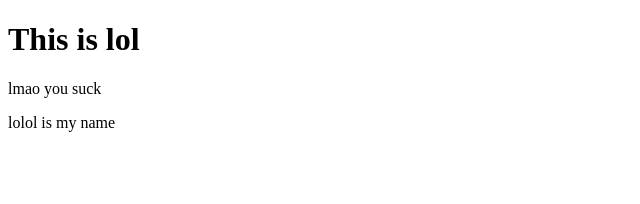
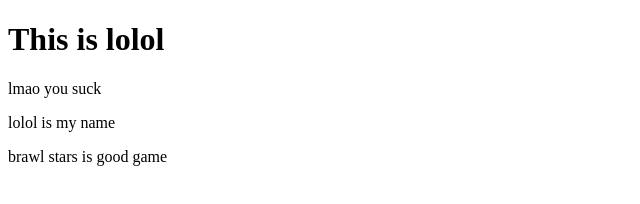
Before and after one commit to lolol6969/stock___management, a website: page index.html in a window 1280 px wide. Shown: the whole page, without its empty margins (0-640 px from the left). Drawn offline with Linux system fonts and the light colour scheme.

Commit message:
fourth commit

```diff
--- a/index.html
+++ b/index.html
@@ -2,9 +2,10 @@
 <html>
     <head></head>
     <body>
-        <h1>This is lol</h1>
+        <h1>This is lolol</h1>
         <p>lmao you suck</p>
         <p>lolol is my name</p>
+        <p>brawl stars is good game</p>
 
     </body>
 </html>
```
Also changed, not shown: package.json (added, +25 -0 lines), 2 other files.
